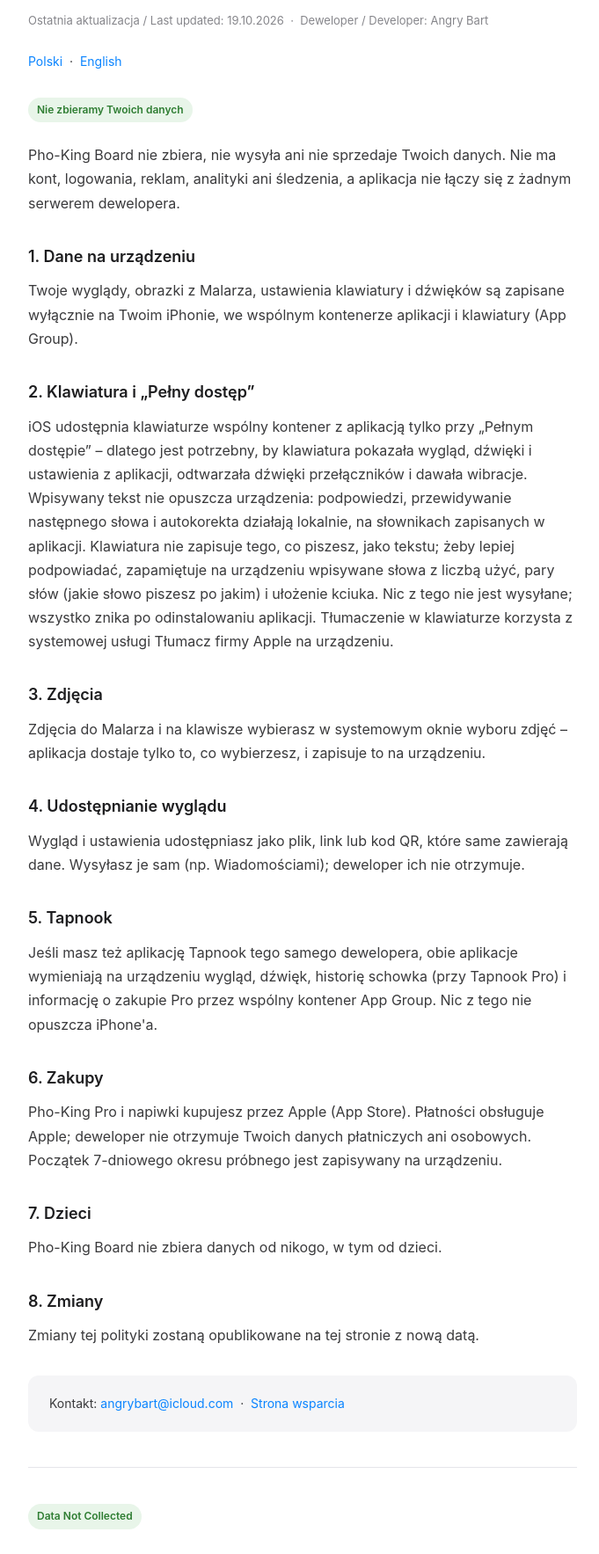
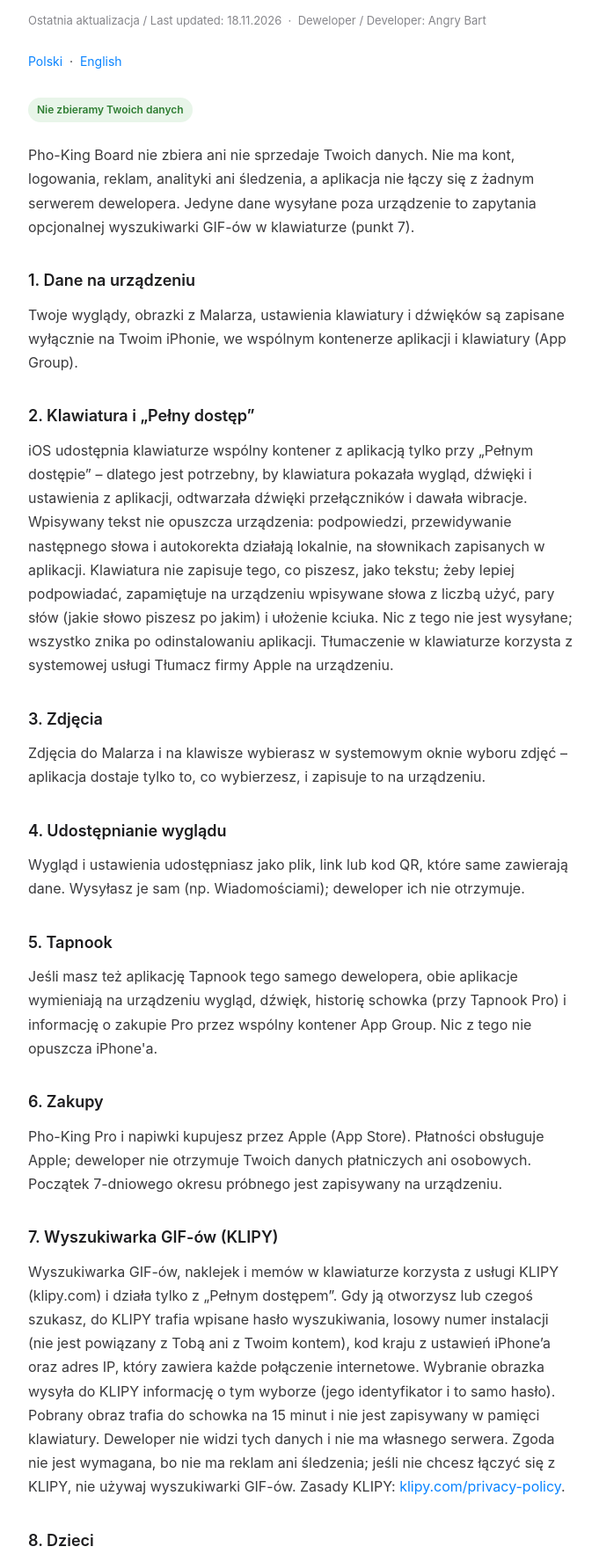
Before and after one commit to AngryBart/Tapnook-app, a plain HTML site: page pho-king-board/privacy.html in a window 1280 px wide. Shown: the part 183-1950 px from the top of the page at 88% size, without its empty margins (296-977 px from the left). Drawn offline with Linux system fonts and the light colour scheme.

Commit message:
Privacy policy: add KLIPY GIF search disclosure (pho-king-board/privacy.html)

```diff
--- a/pho-king-board/privacy.html
+++ b/pho-king-board/privacy.html
@@ -42,11 +42,11 @@
 
     <div class="logo">Pho-King Board</div>
     <h1>Polityka prywatności / Privacy Policy</h1>
-    <div class="meta">Ostatnia aktualizacja / Last updated: 19.10.2026 &nbsp;·&nbsp; Deweloper / Developer: Angry Bart</div>
+    <div class="meta">Ostatnia aktualizacja / Last updated: 18.11.2026 &nbsp;·&nbsp; Deweloper / Developer: Angry Bart</div>
     <p class="lang"><a href="#pl">Polski</a> &nbsp;·&nbsp; <a href="#en">English</a></p>
     <section id="pl" lang="pl">
     <span class="badge">Nie zbieramy Twoich danych</span>
-    <p>Pho-King Board nie zbiera, nie wysyła ani nie sprzedaje Twoich danych. Nie ma kont, logowania, reklam, analityki ani śledzenia, a aplikacja nie łączy się z żadnym serwerem dewelopera.</p>
+    <p>Pho-King Board nie zbiera ani nie sprzedaje Twoich danych. Nie ma kont, logowania, reklam, analityki ani śledzenia, a aplikacja nie łączy się z żadnym serwerem dewelopera. Jedyne dane wysyłane poza urządzenie to zapytania opcjonalnej wyszukiwarki GIF-ów w klawiaturze (punkt 7).</p>
     <h2>1. Dane na urządzeniu</h2>
     <p>Twoje wyglądy, obrazki z Malarza, ustawienia klawiatury i dźwięków są zapisane wyłącznie na Twoim iPhonie, we wspólnym kontenerze aplikacji i klawiatury (App Group).</p>
     <h2>2. Klawiatura i „Pełny dostęp”</h2>
@@ -59,16 +59,18 @@
     <p>Jeśli masz też aplikację Tapnook tego samego dewelopera, obie aplikacje wymieniają na urządzeniu wygląd, dźwięk, historię schowka (przy Tapnook Pro) i informację o zakupie Pro przez wspólny kontener App Group. Nic z tego nie opuszcza iPhone'a.</p>
     <h2>6. Zakupy</h2>
     <p>Pho-King Pro i napiwki kupujesz przez Apple (App Store). Płatności obsługuje Apple; deweloper nie otrzymuje Twoich danych płatniczych ani osobowych. Początek 7-dniowego okresu próbnego jest zapisywany na urządzeniu.</p>
-    <h2>7. Dzieci</h2>
+    <h2>7. Wyszukiwarka GIF-ów (KLIPY)</h2>
+    <p>Wyszukiwarka GIF-ów, naklejek i memów w klawiaturze korzysta z usługi KLIPY (klipy.com) i działa tylko z „Pełnym dostępem”. Gdy ją otworzysz lub czegoś szukasz, do KLIPY trafia wpisane hasło wyszukiwania, losowy numer instalacji (nie jest powiązany z Tobą ani z Twoim kontem), kod kraju z ustawień iPhone’a oraz adres IP, który zawiera każde połączenie internetowe. Wybranie obrazka wysyła do KLIPY informację o tym wyborze (jego identyfikator i to samo hasło). Pobrany obraz trafia do schowka na 15 minut i nie jest zapisywany w pamięci klawiatury. Deweloper nie widzi tych danych i nie ma własnego serwera. Zgoda nie jest wymagana, bo nie ma reklam ani śledzenia; jeśli nie chcesz łączyć się z KLIPY, nie używaj wyszukiwarki GIF-ów. Zasady KLIPY: <a href="https://klipy.com/privacy-policy">klipy.com/privacy-policy</a>.</p>
+    <h2>8. Dzieci</h2>
     <p>Pho-King Board nie zbiera danych od nikogo, w tym od dzieci.</p>
-    <h2>8. Zmiany</h2>
+    <h2>9. Zmiany</h2>
     <p>Zmiany tej polityki zostaną opublikowane na tej stronie z nową datą.</p>
     <div class="contact-box"><p>Kontakt: <a href="mailto:angrybart@icloud.com">angrybart@icloud.com</a> &nbsp;·&nbsp; <a href="https://AngryBart.github.io/Tapnook-app/pho-king-board/support.html">Strona wsparcia</a></p></div>
     </section>
     <hr>
     <section id="en" lang="en">
     <span class="badge">Data Not Collected</span>
-    <p>Pho-King Board does not collect, send or sell your data. There are no accounts, sign-in, ads, analytics or tracking, and the app connects to no server of the developer.</p>
+    <p>Pho-King Board does not collect or sell your data. There are no accounts, sign-in, ads, analytics or tracking, and the app connects to no server of the developer. The only data that leaves the device is the optional keyboard GIF search’s requests (section 7).</p>
     <h2>1. Data on your device</h2>
     <p>Your looks, Painter pictures, keyboard and sound settings are stored only on your iPhone, in the container shared by the app and its keyboard (App Group).</p>
     <h2>2. The keyboard and “Full Access”</h2>
@@ -81,9 +83,11 @@
     <p>If you also have Tapnook by the same developer, the two apps share the look, the sound, the clipboard history (with Tapnook Pro) and whether Pro was bought, on the device through a shared App Group container. None of it leaves the iPhone.</p>
     <h2>6. Purchases</h2>
     <p>Pho-King Pro and tips are bought through Apple (App Store). Apple handles payment; the developer receives none of your payment or personal details. The start of the 7-day trial is stored on the device.</p>
-    <h2>7. Children</h2>
+    <h2>7. GIF search (KLIPY)</h2>
+    <p>The GIF, sticker and meme search in the keyboard uses the KLIPY service (klipy.com) and works only with “Full Access”. When you open it or search, KLIPY receives the search term you typed, a random installation number (not linked to you or any account), the country code from your iPhone’s settings and the IP address that every internet connection carries. Choosing a picture tells KLIPY about that choice (its identifier and the same search term). The picture you choose goes to the clipboard for 15 minutes and is not saved in the keyboard’s storage. The developer does not see this data and runs no server. No consent screen is needed because there are no ads or tracking; if you don’t want to connect to KLIPY, don’t use the GIF search. KLIPY’s own rules: <a href="https://klipy.com/privacy-policy">klipy.com/privacy-policy</a>.</p>
+    <h2>8. Children</h2>
     <p>Pho-King Board collects no data from anyone, including children.</p>
-    <h2>8. Changes</h2>
+    <h2>9. Changes</h2>
     <p>Changes to this policy will be published on this page with a new date.</p>
     <div class="contact-box"><p>Contact: <a href="mailto:angrybart@icloud.com">angrybart@icloud.com</a> &nbsp;·&nbsp; <a href="https://AngryBart.github.io/Tapnook-app/pho-king-board/support.html">Support page</a></p></div>
     </section>
```
